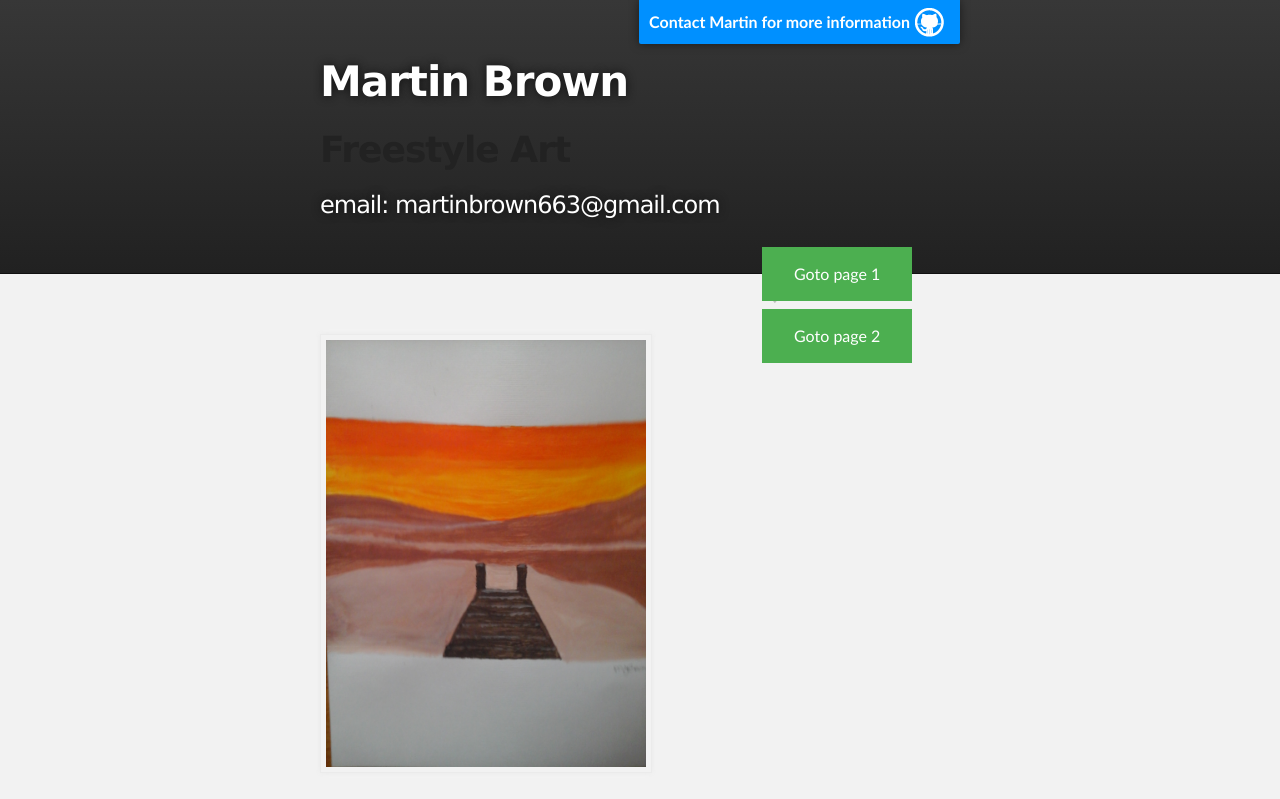
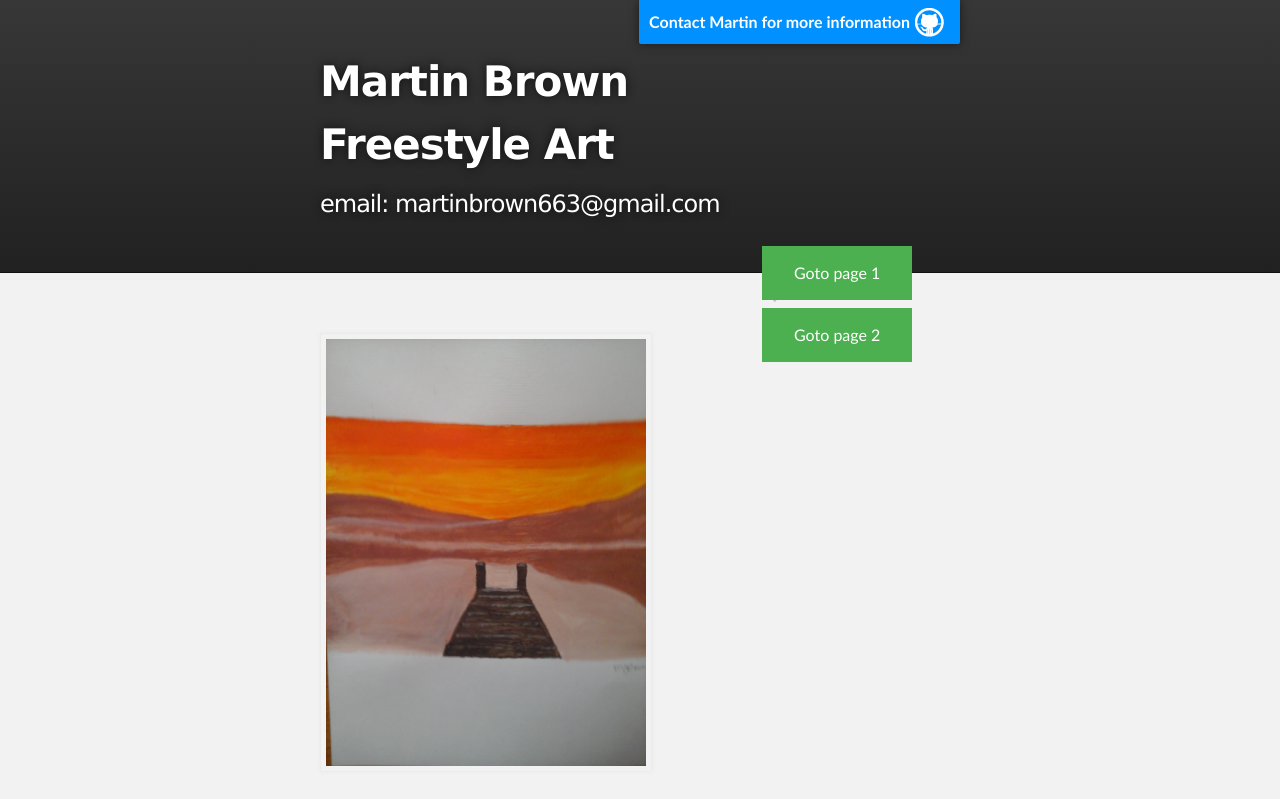
Before and after one commit to Matthew-Hewitt/Martin-Brown-Art, a plain HTML site: page index.html in a window 1280 px wide. Shown: the top 799 px of the page. Drawn offline with Linux system fonts and the light colour scheme.

Commit message:
Update index.html
change header

```diff
--- a/index.html
+++ b/index.html
@@ -47,7 +47,7 @@
 
 </script>
 
-    <title>Freestyle Art</title>
+    <title>Martin Brown Art</title>
   </head>
 
   <body>
@@ -58,7 +58,7 @@
           <a id="forkme_banner" href="Contactdetails.html">Contact Martin for more information</a>
 
           <h1 id="project_title">Martin Brown</h1>
-          <h1 id="art_style">Freestyle Art</h1>
+          <h1 id="project_title">Freestyle Art</h1>
           <h2 id="project_tagline">email: martinbrown663@gmail.com</h2>
 
             <section id="downloads">
```
